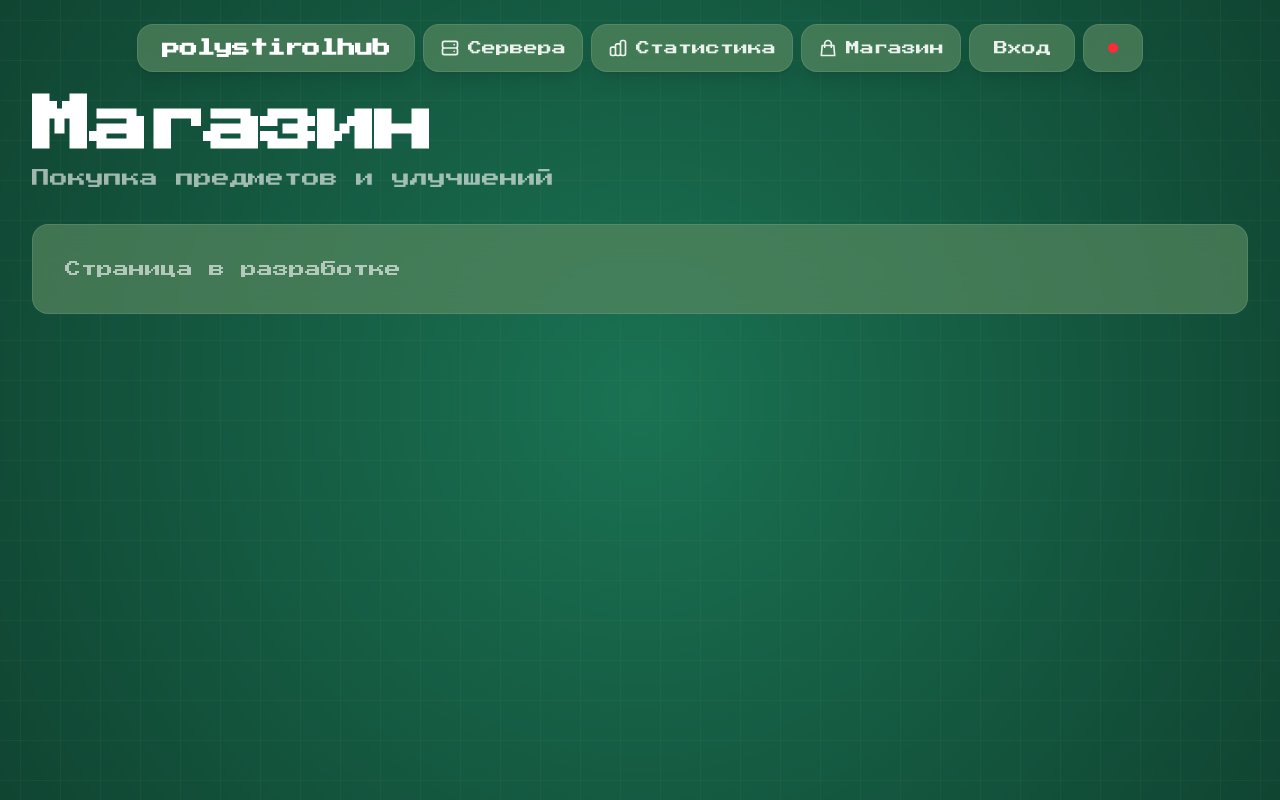
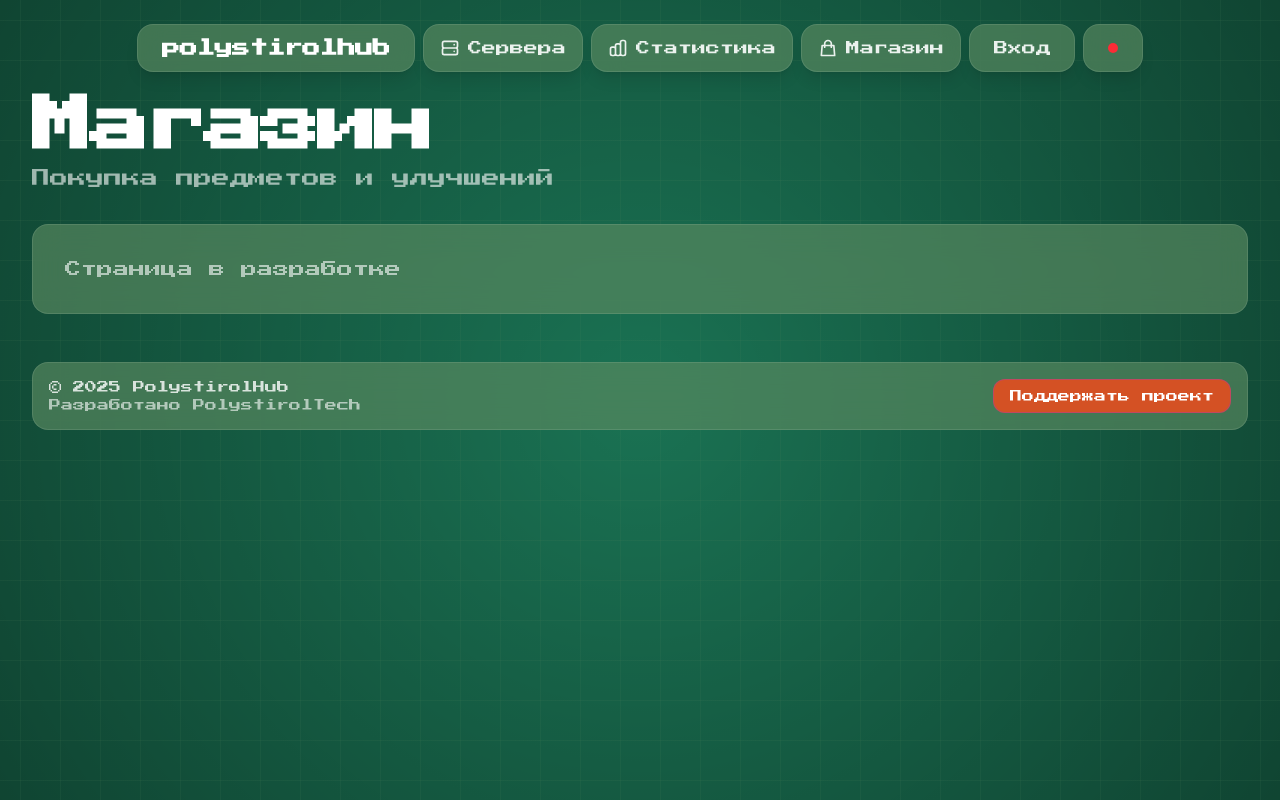
Before and after one commit to PolystirolTech/polystirolhub-frontend, a Next.js app: page /shop in a window 1280 px wide. Built offline with nearby package versions, Linux system fonts and the light colour scheme; no server answers.

Commit message:
feat: Add Footer component to multiple pages for consistent layout and improved user experience

```diff
--- a/src/app/admin/page.tsx
+++ b/src/app/admin/page.tsx
@@ -9,6 +9,7 @@ import { GameTypesWidget } from '@/components/admin/game-types-widget';
 import { ServerCreateForm } from '@/components/admin/server-create-form';
 import { ServersListWidget } from '@/components/admin/servers-list-widget';
 import Link from 'next/link';
+import { Footer } from '@/components/layout/footer';
 
 export default function AdminPage() {
 	const { user, isAuthenticated, isLoading } = useAuth();
@@ -37,6 +38,7 @@ export default function AdminPage() {
 						<div className="h-16 w-16 animate-spin rounded-full border-4 border-primary/30 border-t-primary"></div>
 					</div>
 				</main>
+				<Footer />
 			</div>
 		);
 	}
--- a/src/app/badges/page.tsx
+++ b/src/app/badges/page.tsx
@@ -8,6 +8,7 @@
 
 import { useEffect, useState } from 'react';
 import { Header } from '@/components/layout/header';
+import { Footer } from '@/components/layout/footer';
 import { badgeService } from '@/lib/badges/badge-service';
 import { BadgeImage } from '@/components/badges/badge-image';
 import { BadgeTypeBadge } from '@/components/badges/badge-type-badge';
@@ -106,6 +107,7 @@ export default function BadgesPage() {
 						<div className="h-16 w-16 animate-spin rounded-full border-4 border-primary/30 border-t-primary"></div>
 					</div>
 				</main>
+				<Footer />
 			</div>
 		);
 	}
--- a/src/app/page.tsx
+++ b/src/app/page.tsx
@@ -7,6 +7,7 @@ import { ActivityWidget } from '@/components/bento/widgets/activity-widget';
 import { TopUsersWidget } from '@/components/bento/widgets/top-users-widget';
 import { DailyQuestsWidget } from '@/components/bento/widgets/daily-quests-widget';
 import { AchievementsWidget } from '@/components/bento/widgets/achievements-widget';
+import { Footer } from '@/components/layout/footer';
 
 export default function Home() {
 	return (
@@ -39,6 +40,7 @@ export default function Home() {
 					</div>
 				</div>
 			</main>
+			<Footer />
 		</div>
 	);
 }
--- a/src/app/profile/achievements/page.tsx
+++ b/src/app/profile/achievements/page.tsx
@@ -9,6 +9,7 @@
 import { useEffect, useState } from 'react';
 import { useRouter } from 'next/navigation';
 import { Header } from '@/components/layout/header';
+import { Footer } from '@/components/layout/footer';
 import { useAuth } from '@/lib/auth';
 import { questService } from '@/lib/quests';
 import type { UserQuestWithQuest } from '@/lib/quests';
@@ -147,6 +148,7 @@ export default function MyAchievementsPage() {
 						<div className="h-16 w-16 animate-spin rounded-full border-4 border-primary/30 border-t-primary"></div>
 					</div>
 				</main>
+				<Footer />
 			</div>
 		);
 	}
--- a/src/app/profile/badges/page.tsx
+++ b/src/app/profile/badges/page.tsx
@@ -9,6 +9,7 @@
 import { useEffect, useState } from 'react';
 import { useRouter } from 'next/navigation';
 import { Header } from '@/components/layout/header';
+import { Footer } from '@/components/layout/footer';
 import { useAuth } from '@/lib/auth';
 import { badgeService } from '@/lib/badges/badge-service';
 import { BadgeCard } from '@/components/badges/badge-card';
@@ -170,6 +171,7 @@ export default function MyBadgesPage() {
 						<div className="h-16 w-16 animate-spin rounded-full border-4 border-primary/30 border-t-primary"></div>
 					</div>
 				</main>
+				<Footer />
 			</div>
 		);
 	}
--- a/src/app/profile/page.tsx
+++ b/src/app/profile/page.tsx
@@ -20,6 +20,7 @@ import type { ExternalLinkResponse } from '@/lib/api/generated';
 import Link from 'next/link';
 import { UserBadgeDisplay } from '@/components/badges/user-badge-display';
 import { BadgesPreview } from '@/components/badges/badges-preview';
+import { Footer } from '@/components/layout/footer';
 
 export default function ProfilePage() {
 	const { user, isAuthenticated, isLoading, refreshUser } = useAuth();
@@ -621,6 +622,8 @@ export default function ProfilePage() {
 				</div>
 			</main>
 
+			<Footer />
+
 			{/* Confirmation Modals */}
 			{unlinkModal.isOpen && (
 				<ConfirmationModal
--- a/src/app/shop/page.tsx
+++ b/src/app/shop/page.tsx
@@ -1,3 +1,4 @@
+import { Footer } from '@/components/layout/footer';
 import { Header } from '@/components/layout/header';
 
 export default function ShopPage() {
@@ -17,6 +18,7 @@ export default function ShopPage() {
 					<p className="text-white/60">Страница в разработке</p>
 				</div>
 			</main>
+			<Footer />
 		</div>
 	);
 }
--- a/src/app/stats/page.tsx
+++ b/src/app/stats/page.tsx
@@ -3,6 +3,7 @@
 import { useEffect, useState } from 'react';
 import { useRouter } from 'next/navigation';
 import { Header } from '@/components/layout/header';
+import { Footer } from '@/components/layout/footer';
 import { useAuth } from '@/lib/auth';
 import { gameService } from '@/lib/game/game-service';
 import type { GameServerPublic } from '@/lib/api/generated';
@@ -119,6 +120,7 @@ export default function StatsPage() {
 						<StatsLoading message="Загрузка..." />
 					</div>
 				</main>
+				<Footer />
 			</div>
 		);
 	}
--- /dev/null
+++ b/src/components/layout/footer.tsx
@@ -0,0 +1,28 @@
+export function Footer() {
+	const currentYear = new Date().getFullYear();
+
+	return (
+		<footer className="mx-auto max-w-7xl px-4 sm:px-6 lg:px-8 mt-12">
+			<div className="glass-card bg-[var(--color-secondary)]/65 backdrop-blur-md border border-white/10 p-4">
+				<div className="flex flex-col sm:flex-row items-center justify-between gap-3">
+					<div className="text-center sm:text-left">
+						<p className="text-xs text-white/80">
+							© {currentYear} PolystirolHub
+						</p>
+						<p className="text-xs text-white/60 mt-0.5">
+							Разработано PolystirolTech
+						</p>
+					</div>
+					<a
+						href="https://boosty.to/sluicee/donate"
+						target="_blank"
+						rel="noopener noreferrer"
+						className="glass bg-[#d45124] backdrop-blur-md border border-[#9333EA]/30 hover:bg-[#9333EA]/30 transition-all px-4 py-2 rounded-xl text-white font-medium text-xs hover:scale-[1.02] active:scale-[0.98]"
+					>
+						Поддержать проект
+					</a>
+				</div>
+			</div>
+		</footer>
+	);
+}
```
